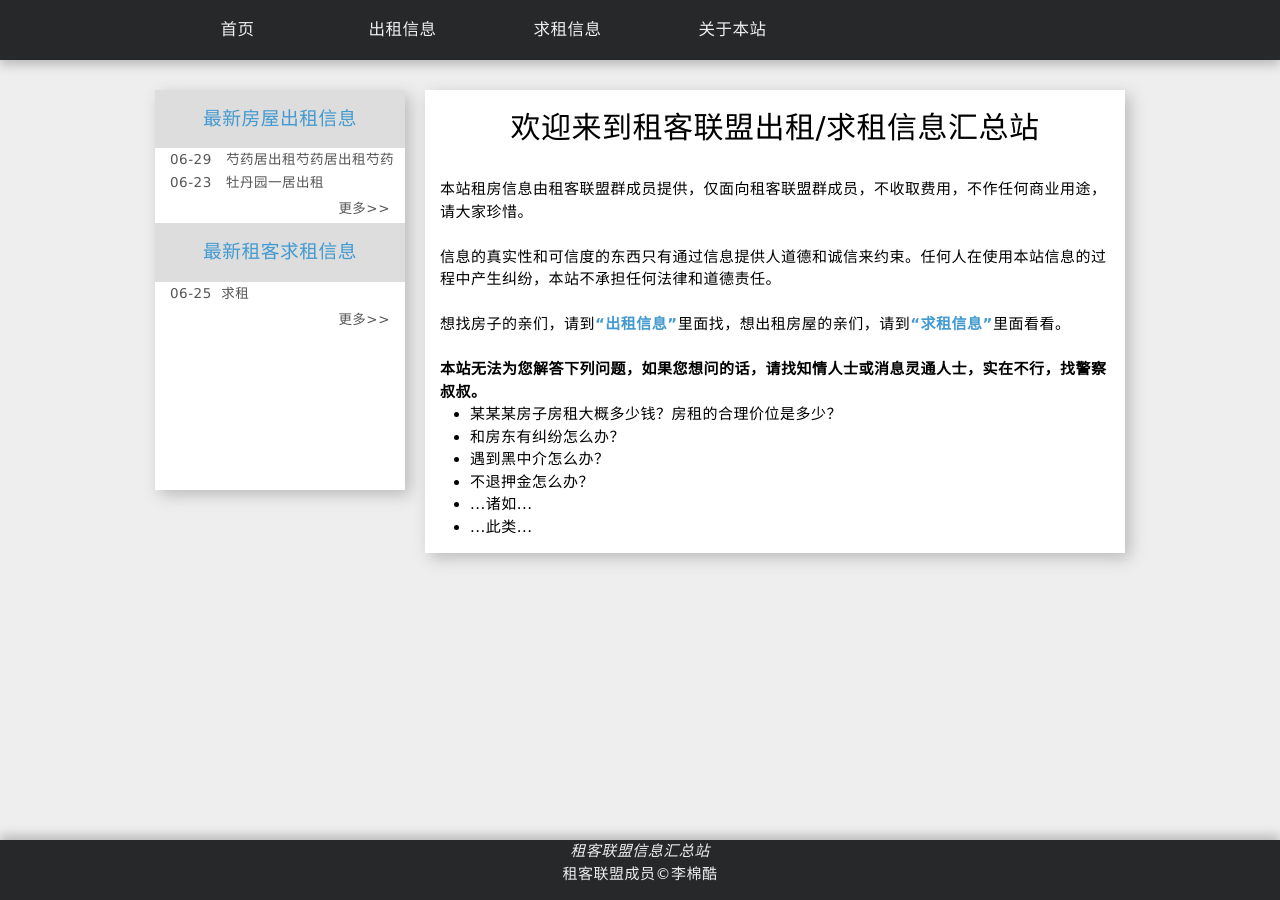
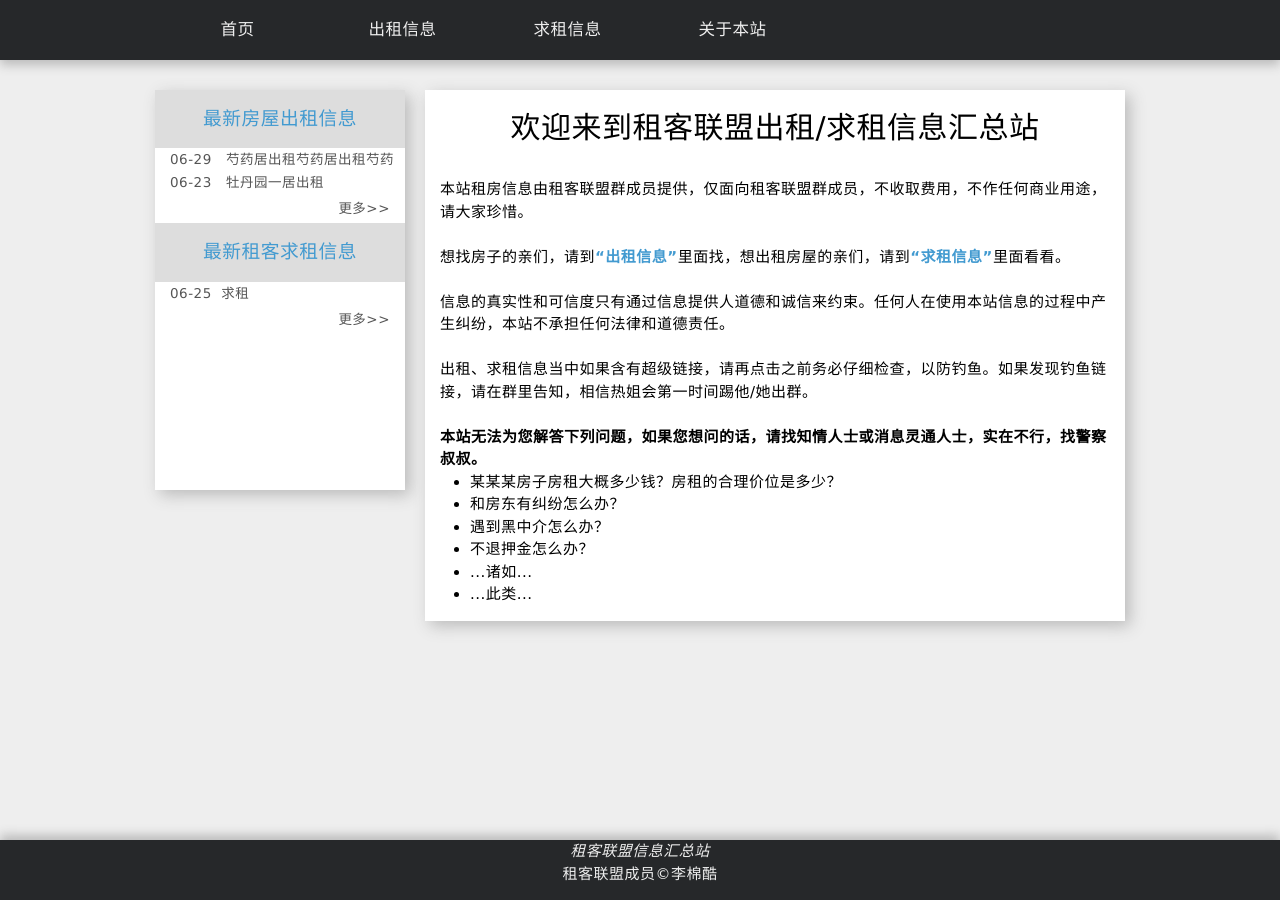
Before and after one commit to prodmgr/for_zklm, a Jekyll site: the page built from index.html, in a window 1280 px wide. Built offline with Jekyll 4.4.1, drawn with Linux system fonts in a browser that asks for light colours; nearby versions of some CDN libraries.

Commit message:
20160629 slight modification

```diff
--- a/index.html
+++ b/index.html
@@ -40,11 +40,13 @@ layout: default
         本站租房信息由租客联盟群成员提供，仅面向租客联盟群成员，不收取费用，不作任何商业用途，请大家珍惜。
       </p>
       <p>&nbsp;</p>
+      <p>想找房子的亲们，请到<a href="/forrent" style="font-weight: bold;color:#429ad0">“出租信息”</a>里面找，想出租房屋的亲们，请到<a href="/wanted" style="font-weight: bold;color:#429ad0">“求租信息”</a>里面看看。</p>
+      <p>&nbsp;</p>
       <p>
-        信息的真实性和可信度的东西只有通过信息提供人道德和诚信来约束。任何人在使用本站信息的过程中产生纠纷，本站不承担任何法律和道德责任。
+        信息的真实性和可信度只有通过信息提供人道德和诚信来约束。任何人在使用本站信息的过程中产生纠纷，本站不承担任何法律和道德责任。
       </p>
       <p>&nbsp;</p>
-      <p>想找房子的亲们，请到<a href="/forrent" style="font-weight: bold;color:#429ad0">“出租信息”</a>里面找，想出租房屋的亲们，请到<a href="/wanted" style="font-weight: bold;color:#429ad0">“求租信息”</a>里面看看。</p>
+      <p>出租、求租信息当中如果含有超级链接，请再点击之前务必仔细检查，以防钓鱼。如果发现钓鱼链接，请在群里告知，相信热姐会第一时间踢他/她出群。</p>
       <p>&nbsp;</p>
       <p style="font-weight: bolder">
         本站无法为您解答下列问题，如果您想问的话，请找知情人士或消息灵通人士，实在不行，找警察叔叔。
```
Also changed, not shown: _layouts/post.html (+12 -2 lines), _posts/2016-06-25-求租一居室.markdown (+6 -2 lines).
